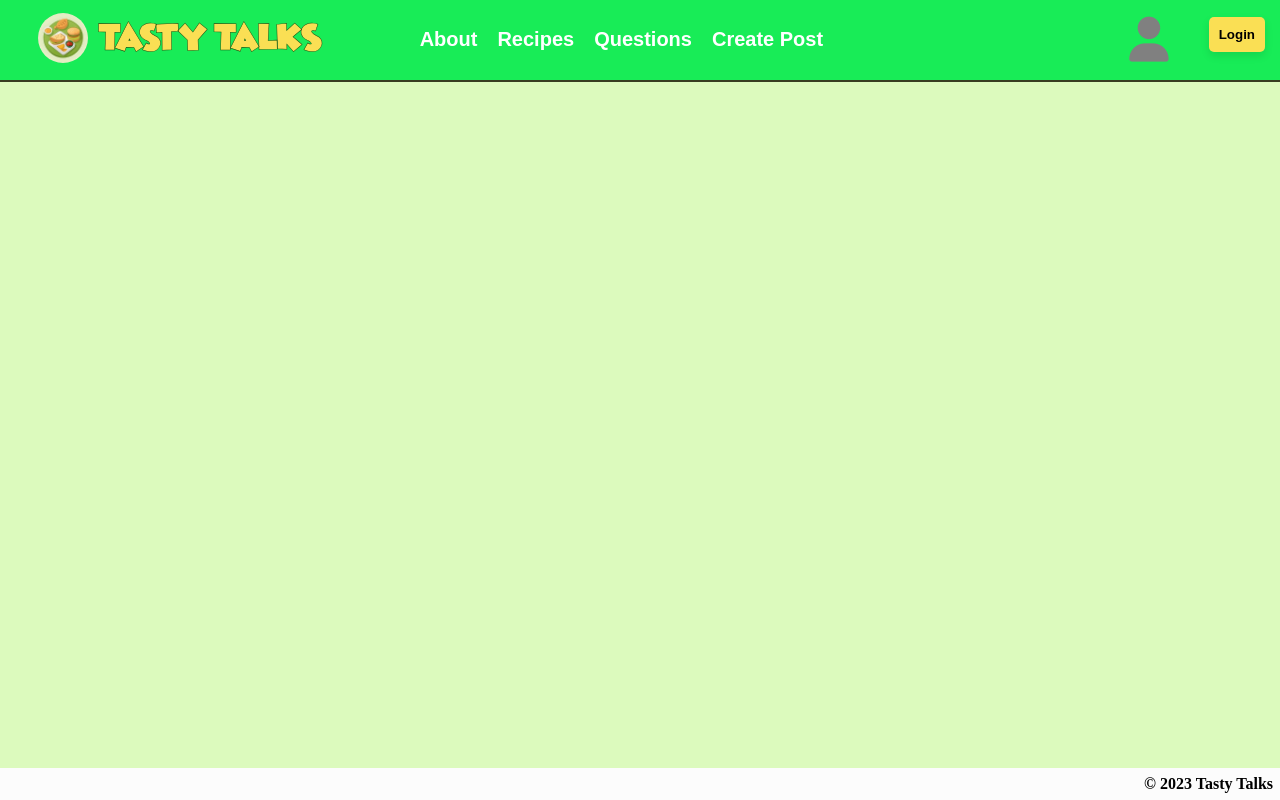
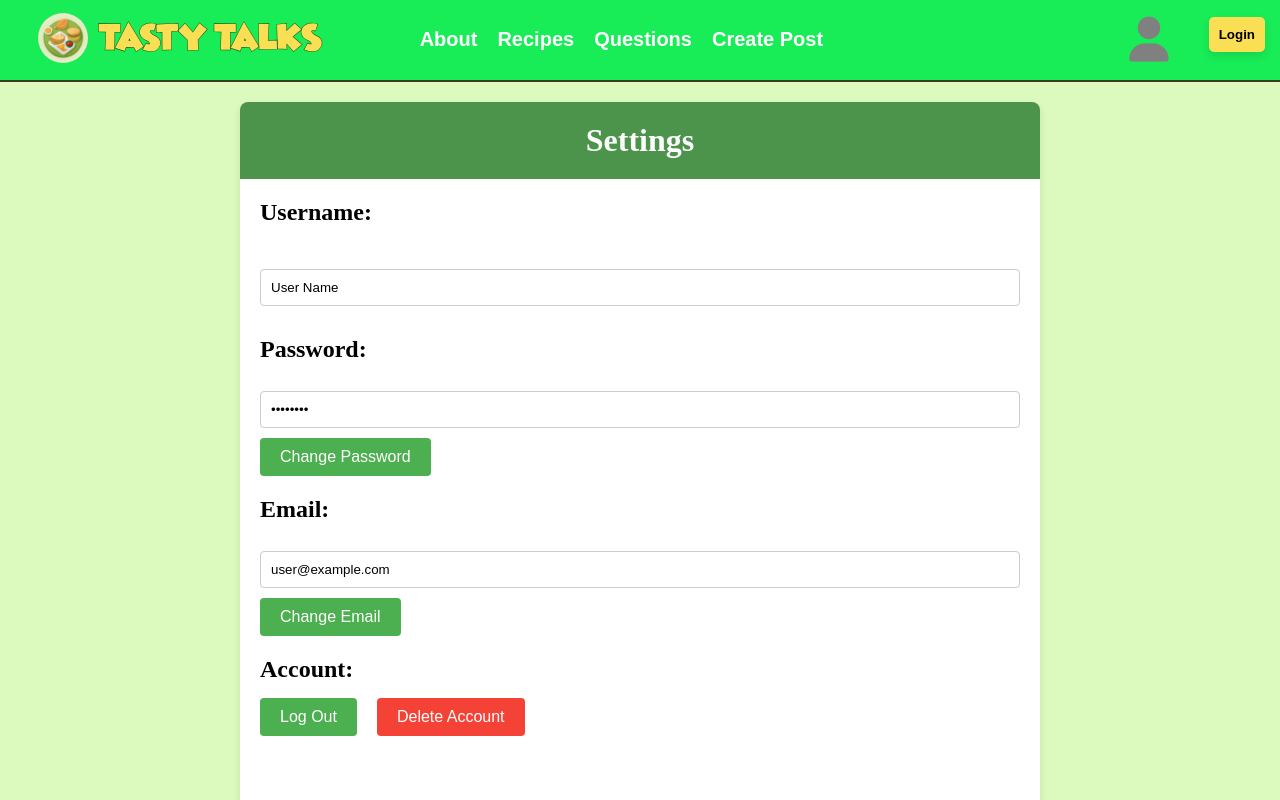
Before and after one commit to wbermel3rd/TastyTalks, a Vue app in the folder tastytalks/: page /settings in a window 1280 px wide. Shown: the top 800 px of the page. Built offline with nearby package versions, Linux system fonts and the light colour scheme; no server answers.

Commit message:
Added frontend for settings page

```diff
--- a/tastytalks/src/components/SignedInHeader.vue
+++ b/tastytalks/src/components/SignedInHeader.vue
@@ -1,7 +1,7 @@
 <template>
     <div class="Account-Container">
         <a href=""><i class="fa-solid fa-user user-icon" @click="goToProfile"></i></a>
-        <button class="btn">Settings</button>
+        <button class="btn" @click="goToSettings" >Settings</button>
         <button class="btn" @click="handleLogout">Log Out</button>
 
     </div>
@@ -26,6 +26,9 @@ export default {
         },
         goToProfile(){
             this.$router.push({ name: 'ProfilePage'});
+        },
+        goToSettings() {
+            this.$router.push('/settings');
         }
     }
 }
--- a/tastytalks/src/router/index.js
+++ b/tastytalks/src/router/index.js
@@ -87,6 +87,11 @@ const routes = [
     component: () => import('../views/FullscreenQuestion.vue')
   },
   {
+    path: '/settings',
+    name: 'Settings',
+    component: () => import('../views/SettingsPage.vue'),
+  },
+  {
     path: '/profile',
     name: 'ProfilePage',
     component: ProfilePage,
--- a/tastytalks/src/views/ProfilePage.vue
+++ b/tastytalks/src/views/ProfilePage.vue
@@ -4,7 +4,7 @@
       <div class="profile-card">
         <div class="profile-header">
           <h1>Your Profile</h1>
-          <i class="fa-solid fa-gear settings-icon" @click="goToEditProfile"></i>
+          <i @click="goToSettings" class="fa-solid fa-gear settings-icon"></i>
         </div>
         <div class="profile-body">
           <div class="profile-info">
@@ -39,8 +39,12 @@
           // Fetch additional user info if needed
           this.user = currentUser;
         }
-      }
+      },
+      goToSettings() {
+        this.$router.push('/settings');
     }
+    }
+
   }
   </script>
 
--- /dev/null
+++ b/tastytalks/src/views/SettingsPage.vue
@@ -0,0 +1,193 @@
+<template>
+    <main>
+    <div class="settings-container">
+      <div class="settings-card">
+        <div class="settings-header">
+          <h1>Settings</h1>
+        </div>
+        <div class="settings-body">
+          <div class="setting-item">
+            <h2>Username:</h2>
+        <label for="username">Name:</label>
+        <input type="text" id="username" value="User Name" readonly>
+    </div>
+    <div class="setting-item">
+      <h2>Password:</h2>
+  <label for="password">Password:</label>
+  <input type="password" id="password" value="Password" readonly>
+  <button id="change-password" @click="showPasswordChangeFields = true">Change Password</button>
+
+  <div v-if="showPasswordChangeFields">
+    <input class="newpassword1" type="password" v-model="newPassword" placeholder="New Password">
+    <input type="password" v-model="confirmPassword" placeholder="Confirm New Password">
+    <button @click="changePassword">Confirm Change</button>
+  </div>
+    </div>
+    <div class="setting-item">
+      <h2>Email:</h2>
+        <label for="email">Email:</label>
+        <input type="email" id="email" value="user@example.com" readonly>
+        <button id="change-email">Change Email</button>
+    </div>
+    <div class="setting-item">
+      <h2>Account:</h2>
+        <button id="logout">Log Out</button>
+        <button id="delete-account" class="danger">Delete Account</button>
+    </div>
+        </div>
+      </div>
+    </div>
+</main>
+  </template>
+
+
+  <script>
+  import { auth } from '../firebase/index';
+
+  export default {
+    data() {
+      return {
+        user: null,
+        showPasswordChangeFields: false,
+    newPassword: '',
+    confirmPassword: '',
+      };
+    },
+    created() {
+      this.fetchUserData();
+    },
+    methods: {
+      fetchUserData() {
+        const currentUser = auth.currentUser;
+        if (currentUser) {
+          // Fetch additional user info if needed
+          this.user = currentUser;
+        }
+      },
+      changePassword() {
+    if (this.newPassword === this.confirmPassword) {
+      // Call Firebase to change the password
+      auth.currentUser.updatePassword(this.newPassword)
+        .then(() => {
+          alert('Password changed successfully');
+          this.showPasswordChangeFields = false;
+          this.newPassword = '';
+          this.confirmPassword = '';
+        })
+        .catch(error => {
+          console.error('Error changing password:', error);
+          alert('Error changing password');
+        });
+    } else {
+      alert('Passwords do not match');
+    }
+  },
+    }
+  }
+  </script>
+
+
+<style scoped>
+.settings-container {
+  display: flex;
+  justify-content: center;
+  align-items: center;
+  min-height: calc(100vh - 160px); /* Adjust based on your header and footer height */
+  padding: 20px;
+}
+
+.settings-card {
+  background-color: #ffffff;
+  border-radius: 8px;
+  box-shadow: 0 4px 8px rgba(0, 0, 0, 0.1);
+  width: 100%;
+  max-width: 800px; /* Increased width */
+  min-height: 800px;
+  margin: auto;
+  overflow: hidden;
+  display: flex;
+  flex-direction: column; /* Stack children vertically */
+}
+
+.settings-header {
+  background-color: #4c934c; /* Similar green from your image */
+  color: #fff;
+  padding: 20px;
+  text-align: center;
+  position: relative;
+}
+
+
+.settings-body {
+  padding: 20px;
+  flex-grow: 1; /* Makes the body take up all available space */
+}
+
+.settings-info p {
+  font-size: 16px;
+  color: #333;
+  line-height: 1.5;
+  margin-bottom: 30px; /* Spacing between paragraphs */
+}
+
+.settings-info strong {
+  color: #4c934c; /* Similar green for emphasis */
+}
+
+
+.setting-item {
+    margin-bottom: 20px;
+}
+
+.setting-item label {
+    display: block;
+    margin-bottom: 5px;
+    font-weight: bold;
+}
+
+.setting-item input {
+    width: 100%;
+    padding: 10px;
+    margin-bottom: 10px;
+    border: 1px solid #ccc;
+    border-radius: 4px;
+    box-sizing: border-box;
+}
+
+.setting-item button {
+    padding: 10px 20px;
+    border: none;
+    border-radius: 4px;
+    cursor: pointer;
+    background-color: #4CAF50;
+    color: white;
+    text-align: center;
+    text-decoration: none;
+    display: inline-block;
+    font-size: 16px;
+}
+
+#delete-account {
+    margin-left: 10px;
+    margin-top: 15px;
+}
+
+#logout {
+    margin-right: 10px;
+}
+.setting-item .danger {
+    background-color: #f44336;
+}
+
+.newpassword1 {
+    margin-bottom: 10px;
+    margin-top: 10px;
+}
+
+/* Adding a little bit of responsiveness */
+@media (max-width: 600px) {
+    .setting-item button {
+        width: 100%;
+    }
+}
+</style>
```
